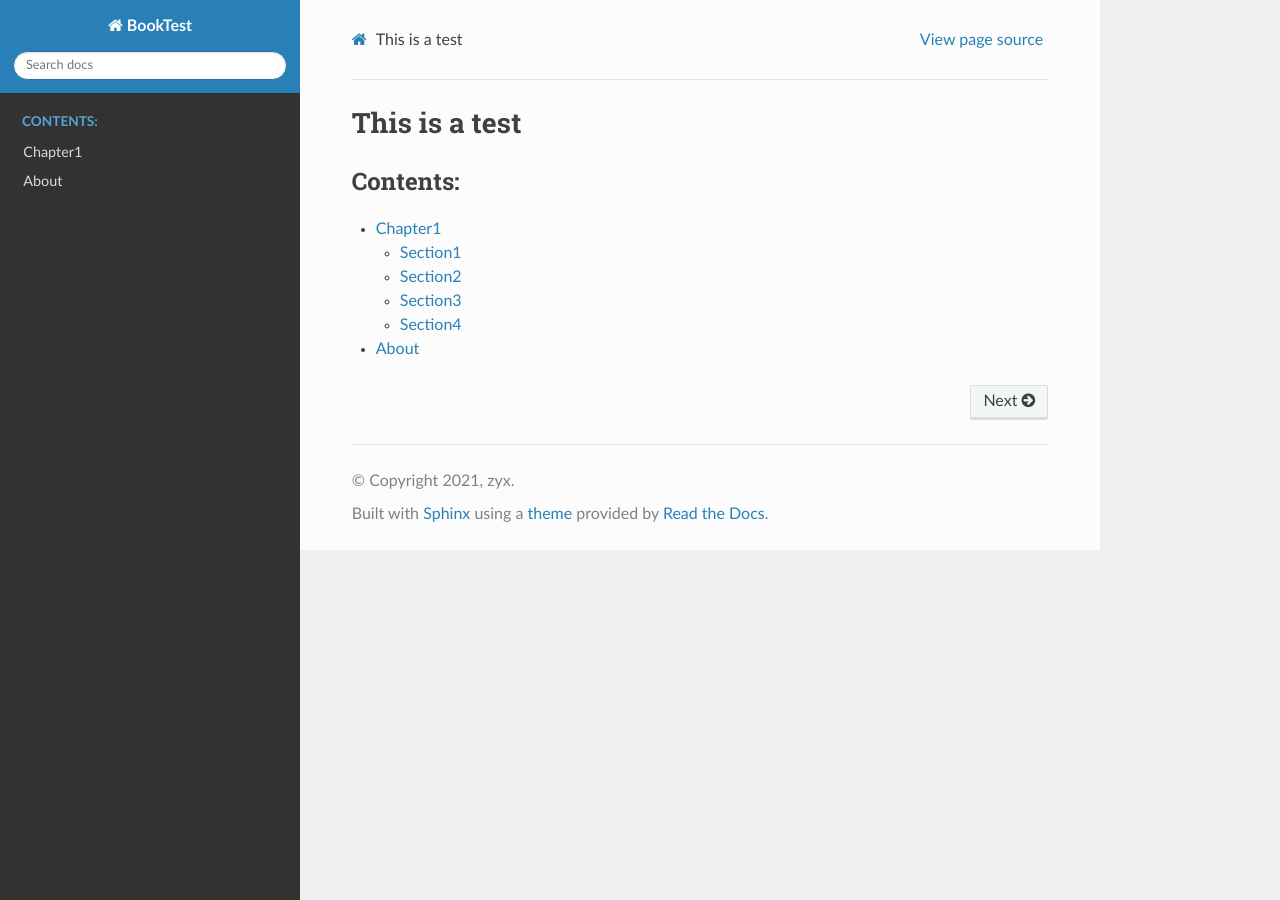
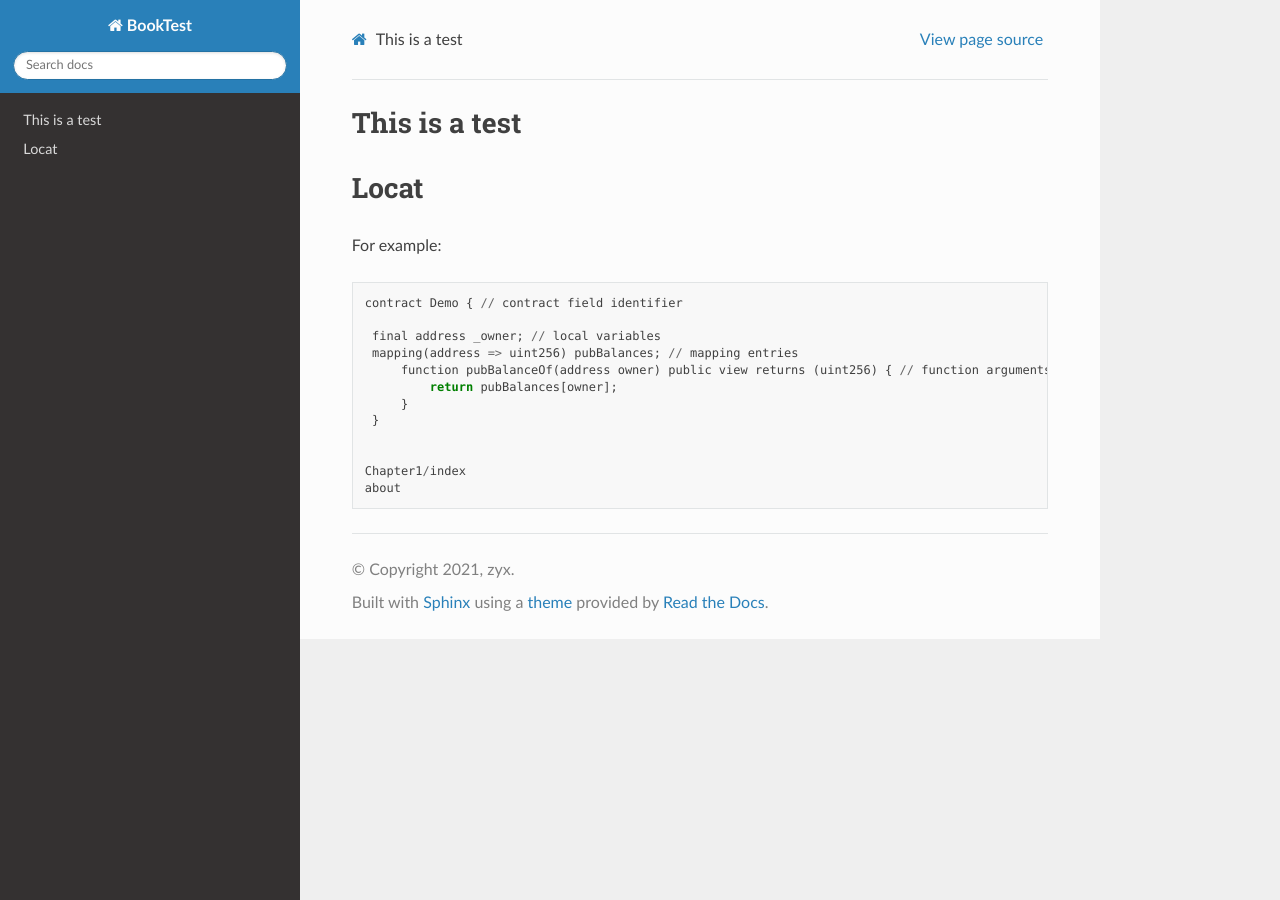
Before and after one commit to Silence-zyx/readdoc-test, a Sphinx documentation site: the page built from docs/index.rst, in a window 1280 px wide. Built offline with Sphinx 7.4.7 and the Read the Docs theme 2.0.0, drawn with Linux system fonts in a browser that asks for light colours.

Commit message:
Update index.rst

```diff
--- a/docs/index.rst
+++ b/docs/index.rst
@@ -10,5 +10,21 @@ This is a test
    :maxdepth: 2
    :caption: Contents:
 
+Locat
+================
+For example:
+
+.. code-block ::
+
+   contract Demo { // contract field identifier
+
+    final address _owner; // local variables
+    mapping(address => uint256) pubBalances; // mapping entries
+    	function pubBalanceOf(address owner) public view returns (uint256) { // function arguments
+    	    return pubBalances[owner];
+    	}
+    }
+
+
    Chapter1/index
    about
```
